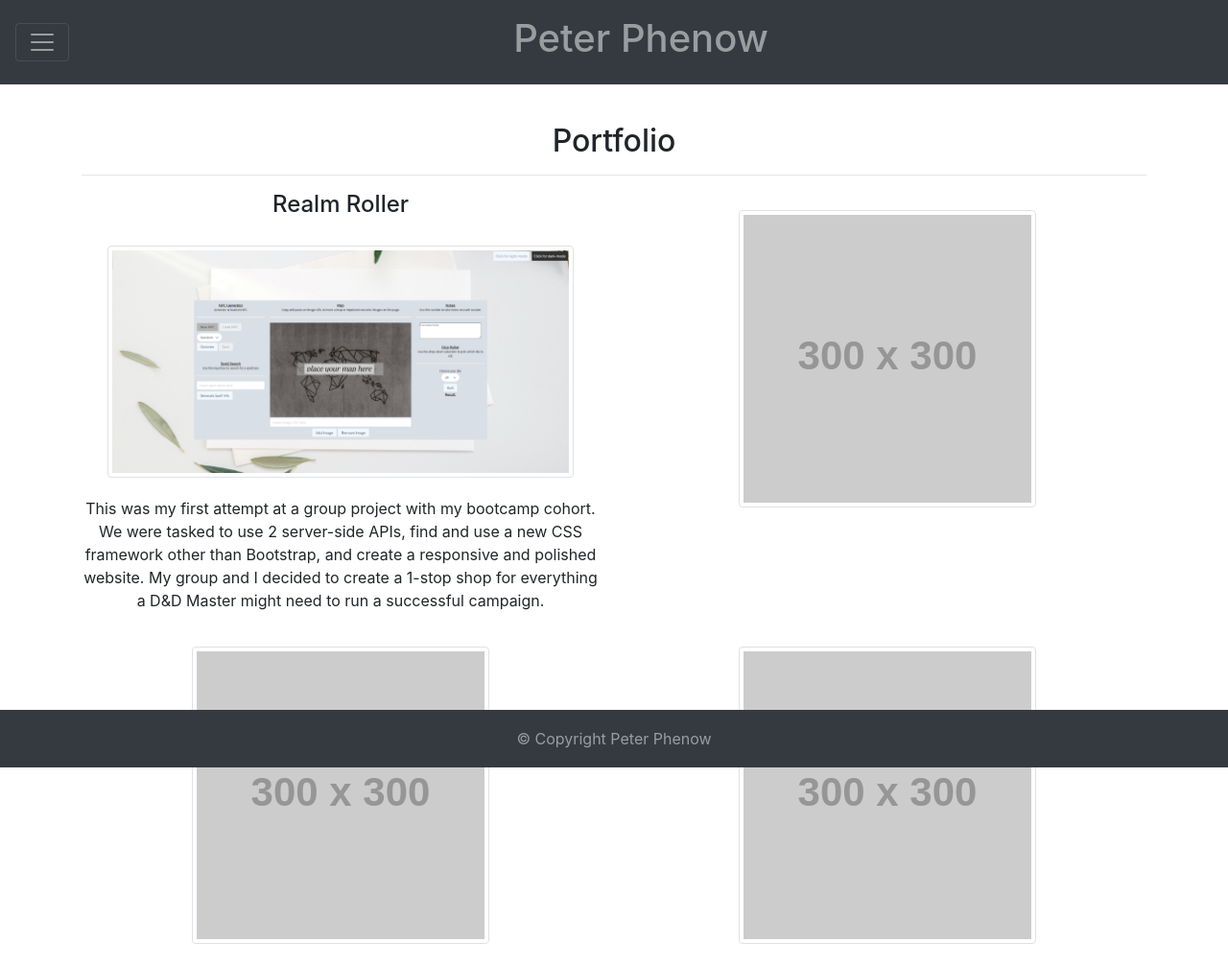
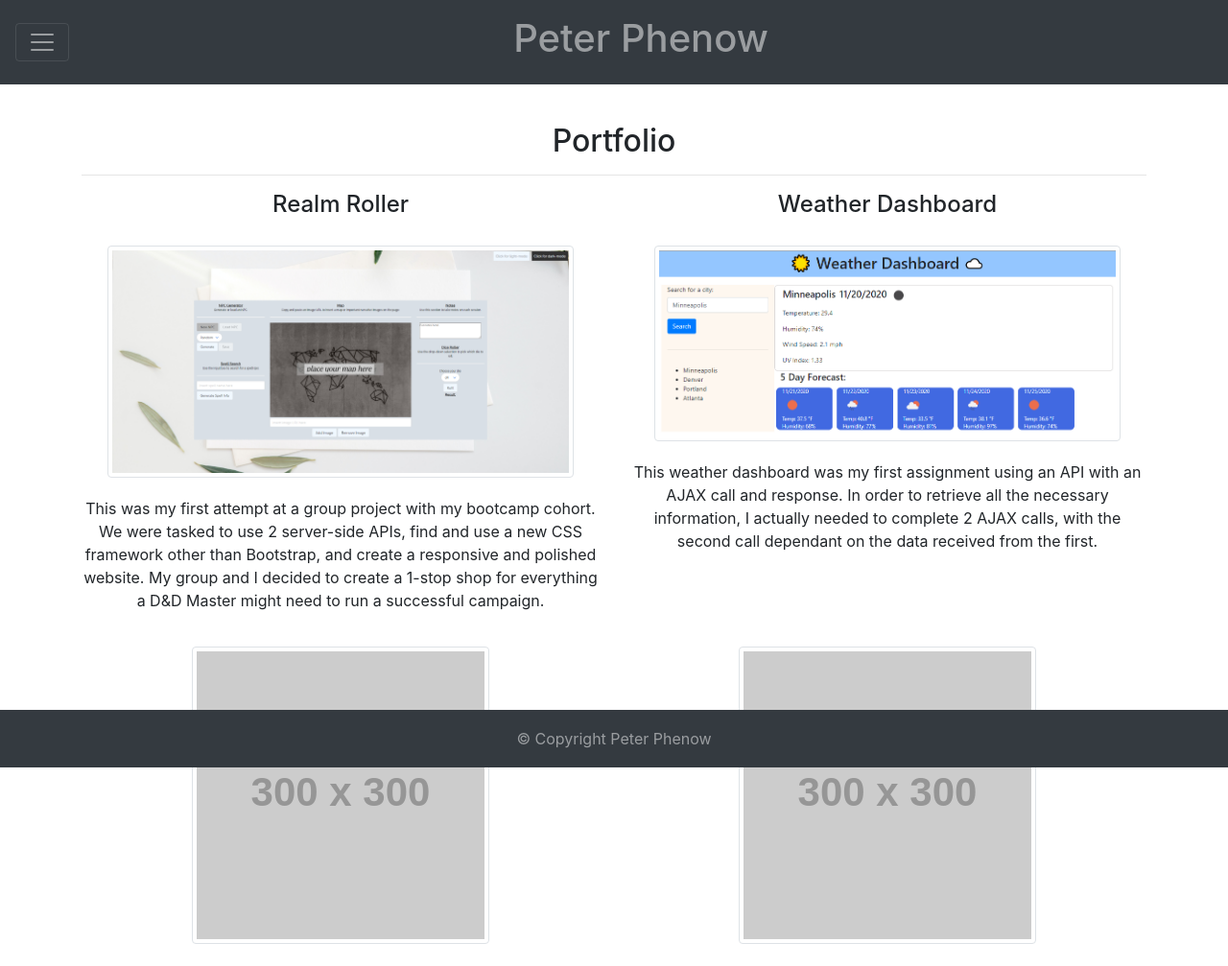
Before and after one commit to peterphenow/peterphenow.github.io, a plain HTML site: page portfolio.html in a window 1280 px wide. Shown: the whole page at 96% size. Drawn offline with nearby package versions, Linux system fonts and the light colour scheme; placeholder pictures from the web are drawn by us.

Commit message:
2nd portfolio item completed

```diff
--- a/portfolio.html
+++ b/portfolio.html
@@ -70,11 +70,20 @@
           </div>
           <!-- 2nd portfolio item (top-right) -->
           <div class="col-md-6 text-center">
-            <img
-              class="img-thumbnail portfolio-img-container"
-              src="https://via.placeholder.com/300"
-              alt="Portfolio Item #2"
-            />
+            <h4>Weather Dashboard</h4>
+            <a href="https://peterphenow.github.io/HW6_Weather_Dashboard/" target="_blank">
+              <img
+                class="img-thumbnail portfolio-img-container"
+                src="./assets/images/portfolioPics/weatherDashboardImg.png"
+                alt="Portfolio Item #2 - Weather Dashboard"
+              />
+            </a>
+            <p>
+              This weather dashboard was my first assignment using an API with an AJAX call and
+              response. In order to retrieve all the necessary information, I actually needed to
+              complete 2 AJAX calls, with the second call dependant on the data received from the
+              first.
+            </p>
           </div>
         </div>
         <!-- Begin 3rd row, 2nd row of portfolio items -->
```
Also changed, not shown: assets/images/portfolioPics/weatherDashboardImg.png (added).
